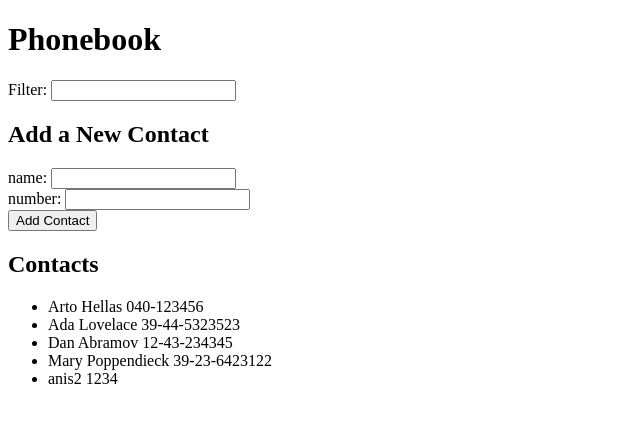
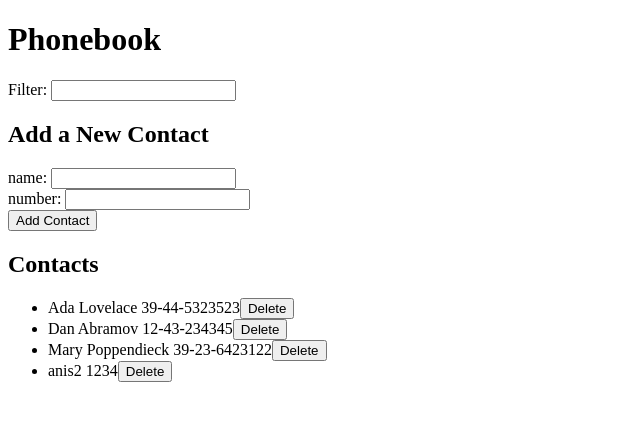
Before and after one commit to anis-alkhatib-lab/fullstackopen, a React (Vite) app in the folder part2/phonebook/: page / in a window 1280 px wide. Shown: the top 422 px of the page, without its empty margins (0-640 px from the left). Built offline with nearby package versions, Linux system fonts and the light colour scheme; data requests are answered from the project's data file.

Commit message:
complete exercise 2.14

```diff
--- a/part2/phonebook/db.json
+++ b/part2/phonebook/db.json
@@ -1,10 +1,5 @@
 {
   "contacts": [
-    {
-      "name": "Arto Hellas",
-      "number": "040-123456",
-      "id": "1"
-    },
     {
       "name": "Ada Lovelace",
       "number": "39-44-5323523",
--- a/part2/phonebook/src/App.jsx
+++ b/part2/phonebook/src/App.jsx
@@ -68,6 +68,20 @@ const App = () => {
     setNewNumber("");
   };
 
+  const deleteContact = (id) => {
+    const contactToDelete = contacts.find((c) => c.id === id);
+
+    if (
+      window.confirm(
+        `Are you sure you want to delete contact: '${contactToDelete?.name}'?`,
+      )
+    ) {
+      contactService.remove(id).then(() => {
+        setContacts(contacts.filter((c) => c.id !== id));
+      });
+    }
+  };
+
   return (
     <div>
       <h1>Phonebook</h1>
@@ -80,7 +94,7 @@ const App = () => {
         newNumber={newNumber}
       />
       <h2>Contacts</h2>
-      <Contacts contacts={contactsToShow} />
+      <Contacts contacts={contactsToShow} onDelete={deleteContact} />
     </div>
   );
 };
--- a/part2/phonebook/src/Components/Contacts.jsx
+++ b/part2/phonebook/src/Components/Contacts.jsx
@@ -1,9 +1,10 @@
-const Contacts = ({ contacts }) => {
+const Contacts = ({ contacts, onDelete }) => {
   return (
     <ul>
       {contacts.map((c) => (
         <li key={c.id}>
           {c.name} {c.number}
+          <button onClick={() => onDelete(c.id)}>Delete</button>
         </li>
       ))}
     </ul>
```
